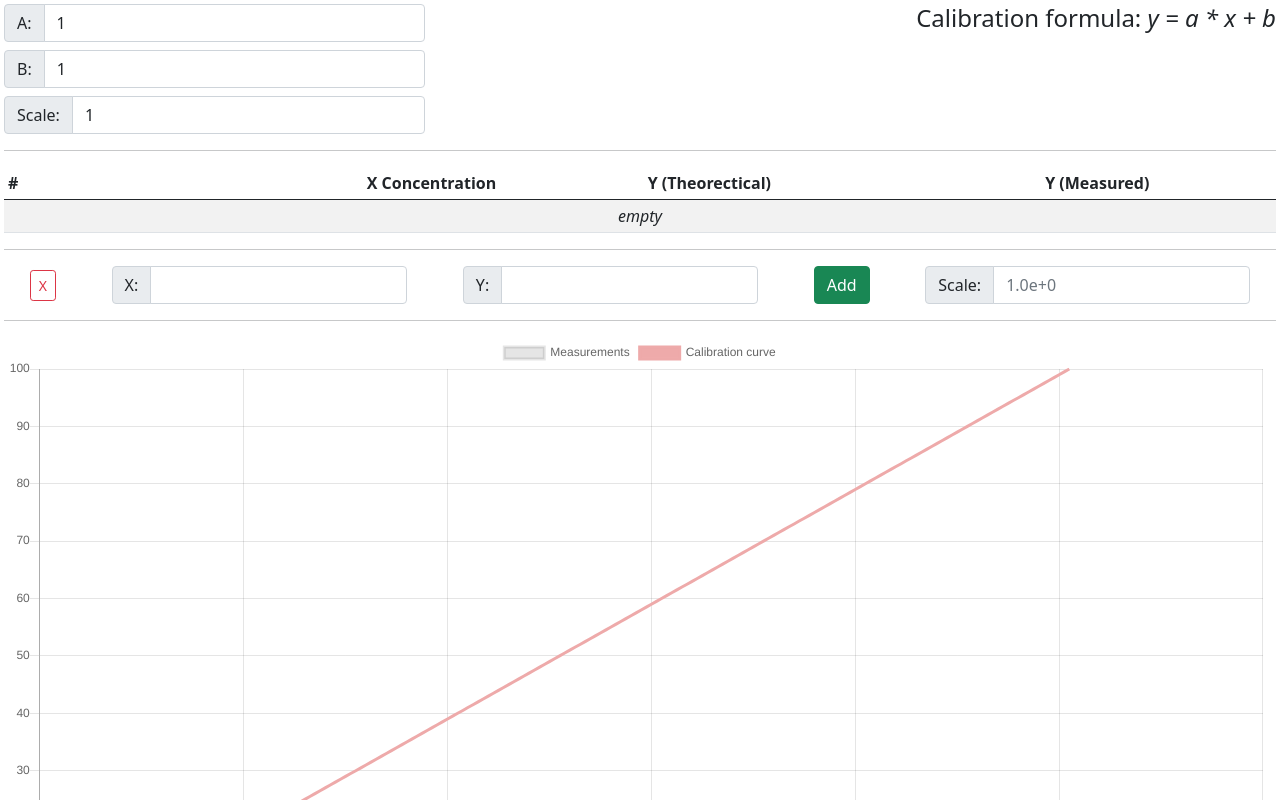
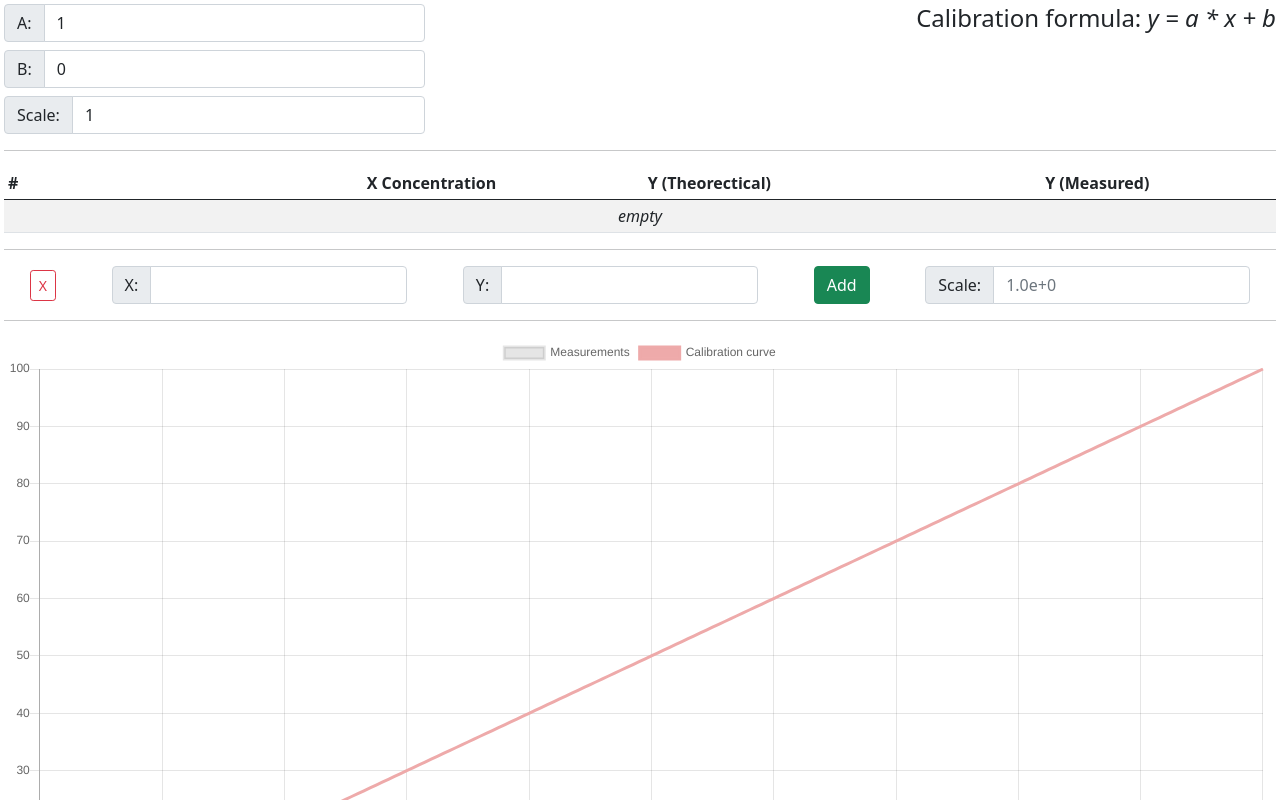
Before and after one commit to AndreSteenveld/chemical-lemons, a React (Create React App) app: page / in a window 1280 px wide. Shown: the top 800 px of the page. Built offline with nearby package versions, Linux system fonts and the light colour scheme.

Commit message:
Turns out I had the forumulas correct after all, default b to 0 for easy development

```diff
--- a/src/App.tsx
+++ b/src/App.tsx
@@ -18,7 +18,7 @@ export class App extends Component<{}, IAppState> {
 
         this.state = {
             scale: 1,
-            constants: { a: 1, b: 1 },
+            constants: { a: 1, b: 0 },
             entries: []
         };
     }
```
